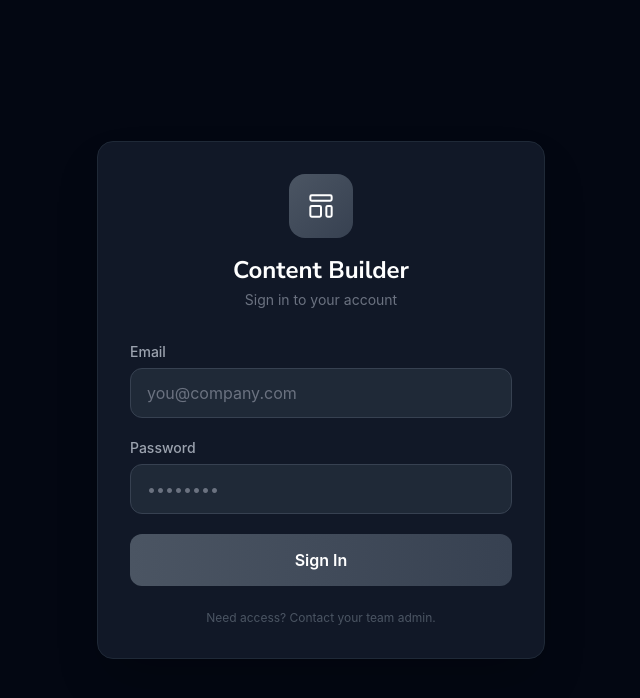
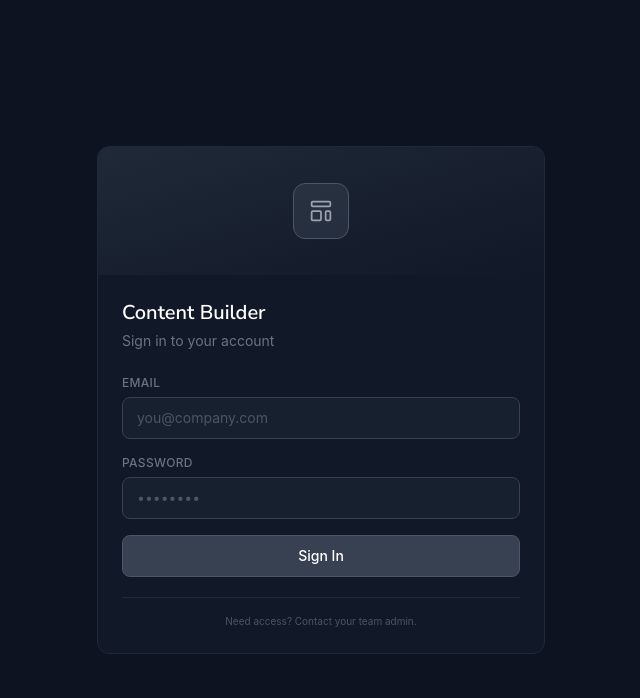
Before and after one commit to goov373/image-builder-HD, a React (Vite) app: page / in a window 1280 px wide. Shown: the top 698 px of the page, without its empty margins (319-959 px from the left). Built offline with nearby package versions, Linux system fonts and the light colour scheme; no server answers.

Commit message:
Restyle LoginPage to match muted grey project card aesthetic

```diff
--- a/src/components/LoginPage.jsx
+++ b/src/components/LoginPage.jsx
@@ -2,13 +2,14 @@ import { useState } from 'react';
 
 /**
  * Login Page Component
- * Simple email/password authentication matching app design
+ * Muted grey card style matching homepage project cards
  */
 export default function LoginPage({ onLogin, error: externalError, loading: externalLoading }) {
   const [email, setEmail] = useState('');
   const [password, setPassword] = useState('');
   const [localError, setLocalError] = useState(null);
   const [isSubmitting, setIsSubmitting] = useState(false);
+  const [isHovered, setIsHovered] = useState(false);
 
   const error = externalError || localError;
   const loading = externalLoading || isSubmitting;
@@ -37,29 +38,47 @@ export default function LoginPage({ onLogin, error: externalError, loading: exte
   };
 
   return (
-    <div className="min-h-screen bg-gray-950 flex items-center justify-center p-4">
-
-      {/* Login Card */}
-      <div className="relative w-full max-w-md">
-        <div className="bg-gray-900 border border-gray-800 rounded-2xl shadow-2xl p-8">
-          {/* Logo/Brand */}
-          <div className="text-center mb-8">
-            <div className="inline-flex items-center justify-center w-16 h-16 bg-gradient-to-br from-gray-600 to-gray-700 rounded-2xl mb-4">
-              <svg className="w-8 h-8 text-white" fill="none" stroke="currentColor" viewBox="0 0 24 24">
+    <div className="min-h-screen flex items-center justify-center p-4" style={{ backgroundColor: '#0d1321' }}>
+      {/* Login Card - matching project card style */}
+      <div
+        className={`relative w-full max-w-md bg-gray-900 border rounded-xl overflow-hidden transition-all duration-150 ${
+          isHovered ? 'border-gray-600 bg-gray-800/50' : 'border-gray-800'
+        }`}
+        onMouseEnter={() => setIsHovered(true)}
+        onMouseLeave={() => setIsHovered(false)}
+      >
+        {/* Header area - like thumbnail */}
+        <div className="h-32 bg-gradient-to-br from-gray-800 to-gray-900 flex items-center justify-center relative overflow-hidden">
+          <div className={`flex flex-col items-center transform transition-transform duration-150 ${isHovered ? 'scale-105' : ''}`}>
+            {/* Icon */}
+            <div className={`w-14 h-14 rounded-xl flex items-center justify-center transition-colors duration-150 ${
+              isHovered ? 'bg-gray-700' : 'bg-gray-700/50'
+            } border border-gray-600`}>
+              <svg className="w-7 h-7 text-gray-400" fill="none" stroke="currentColor" viewBox="0 0 24 24">
                 <path strokeLinecap="round" strokeLinejoin="round" strokeWidth={1.5} d="M4 5a1 1 0 011-1h14a1 1 0 011 1v2a1 1 0 01-1 1H5a1 1 0 01-1-1V5zM4 13a1 1 0 011-1h6a1 1 0 011 1v6a1 1 0 01-1 1H5a1 1 0 01-1-1v-6zM16 13a1 1 0 011-1h2a1 1 0 011 1v6a1 1 0 01-1 1h-2a1 1 0 01-1-1v-6z" />
               </svg>
             </div>
-            <h1 className="text-2xl font-bold text-white mb-1" style={{ fontFamily: '"Nunito Sans", sans-serif' }}>
+          </div>
+
+          {/* Hover overlay */}
+          <div className={`absolute inset-0 transition-colors duration-150 ${isHovered ? 'bg-gray-700/20' : 'bg-transparent'}`} />
+        </div>
+
+        {/* Content area */}
+        <div className="p-6">
+          {/* Title */}
+          <div className="mb-6">
+            <h1 className={`text-xl font-semibold mb-1 transition-colors duration-150 ${isHovered ? 'text-gray-300' : 'text-white'}`} style={{ fontFamily: '"Nunito Sans", sans-serif' }}>
               Content Builder
             </h1>
             <p className="text-gray-500 text-sm">Sign in to your account</p>
           </div>
 
           {/* Login Form */}
-          <form onSubmit={handleSubmit} className="space-y-5">
+          <form onSubmit={handleSubmit} className="space-y-4">
             {/* Email Field */}
             <div>
-              <label htmlFor="email" className="block text-sm font-medium text-gray-400 mb-1.5">
+              <label htmlFor="email" className="block text-xs font-medium text-gray-500 mb-1.5 uppercase tracking-wide">
                 Email
               </label>
               <input
@@ -67,7 +86,7 @@ export default function LoginPage({ onLogin, error: externalError, loading: exte
                 type="email"
                 value={email}
                 onChange={(e) => setEmail(e.target.value)}
-                className="w-full px-4 py-3 bg-gray-800 border border-gray-700 rounded-xl text-white placeholder-gray-500 focus:outline-none focus:ring-2 focus:ring-orange-500 focus:border-transparent transition-all"
+                className="w-full px-3.5 py-2.5 bg-gray-800/50 border border-gray-700 rounded-lg text-white placeholder-gray-600 focus:outline-none focus:border-gray-500 focus:bg-gray-800 transition-all text-sm"
                 placeholder="you@company.com"
                 disabled={loading}
                 autoComplete="email"
@@ -76,7 +95,7 @@ export default function LoginPage({ onLogin, error: externalError, loading: exte
 
             {/* Password Field */}
             <div>
-              <label htmlFor="password" className="block text-sm font-medium text-gray-400 mb-1.5">
+              <label htmlFor="password" className="block text-xs font-medium text-gray-500 mb-1.5 uppercase tracking-wide">
                 Password
               </label>
               <input
@@ -84,7 +103,7 @@ export default function LoginPage({ onLogin, error: externalError, loading: exte
                 type="password"
                 value={password}
                 onChange={(e) => setPassword(e.target.value)}
-                className="w-full px-4 py-3 bg-gray-800 border border-gray-700 rounded-xl text-white placeholder-gray-500 focus:outline-none focus:ring-2 focus:ring-orange-500 focus:border-transparent transition-all"
+                className="w-full px-3.5 py-2.5 bg-gray-800/50 border border-gray-700 rounded-lg text-white placeholder-gray-600 focus:outline-none focus:border-gray-500 focus:bg-gray-800 transition-all text-sm"
                 placeholder="••••••••"
                 disabled={loading}
                 autoComplete="current-password"
@@ -93,23 +112,23 @@ export default function LoginPage({ onLogin, error: externalError, loading: exte
 
             {/* Error Message */}
             {error && (
-              <div className="flex items-center gap-2 p-3 bg-red-500/10 border border-red-500/30 rounded-lg text-red-400 text-sm">
-                <svg className="w-4 h-4 flex-shrink-0" fill="none" stroke="currentColor" viewBox="0 0 24 24">
+              <div className="flex items-center gap-2 p-2.5 bg-red-500/10 border border-red-500/20 rounded-lg text-red-400 text-xs">
+                <svg className="w-3.5 h-3.5 flex-shrink-0" fill="none" stroke="currentColor" viewBox="0 0 24 24">
                   <path strokeLinecap="round" strokeLinejoin="round" strokeWidth={2} d="M12 8v4m0 4h.01M21 12a9 9 0 11-18 0 9 9 0 0118 0z" />
                 </svg>
                 <span>{error}</span>
               </div>
             )}
 
-            {/* Submit Button */}
+            {/* Submit Button - styled like "Open Project" hover button */}
             <button
               type="submit"
               disabled={loading}
-              className="w-full py-3.5 bg-gradient-to-r from-gray-600 to-gray-700 hover:from-orange-500 hover:to-orange-600 active:from-orange-600 active:to-orange-700 text-white font-semibold rounded-xl transition-all duration-200 disabled:opacity-50 disabled:cursor-not-allowed flex items-center justify-center gap-2"
+              className="w-full py-2.5 bg-gray-700 hover:bg-gray-600 border border-gray-600 hover:border-gray-500 text-white font-medium rounded-lg transition-all duration-150 disabled:opacity-50 disabled:cursor-not-allowed flex items-center justify-center gap-2 text-sm mt-2"
             >
               {loading ? (
                 <>
-                  <svg className="w-5 h-5 animate-spin" fill="none" viewBox="0 0 24 24">
+                  <svg className="w-4 h-4 animate-spin" fill="none" viewBox="0 0 24 24">
                     <circle className="opacity-25" cx="12" cy="12" r="10" stroke="currentColor" strokeWidth="4" />
                     <path className="opacity-75" fill="currentColor" d="M4 12a8 8 0 018-8V0C5.373 0 0 5.373 0 12h4zm2 5.291A7.962 7.962 0 014 12H0c0 3.042 1.135 5.824 3 7.938l3-2.647z" />
                   </svg>
@@ -122,13 +141,12 @@ export default function LoginPage({ onLogin, error: externalError, loading: exte
           </form>
 
           {/* Footer */}
-          <div className="mt-6 text-center">
-            <p className="text-gray-600 text-xs">
+          <div className="mt-5 pt-4 border-t border-gray-800">
+            <p className="text-gray-600 text-[10px] text-center">
               Need access? Contact your team admin.
             </p>
           </div>
         </div>
-
       </div>
     </div>
   );
```
